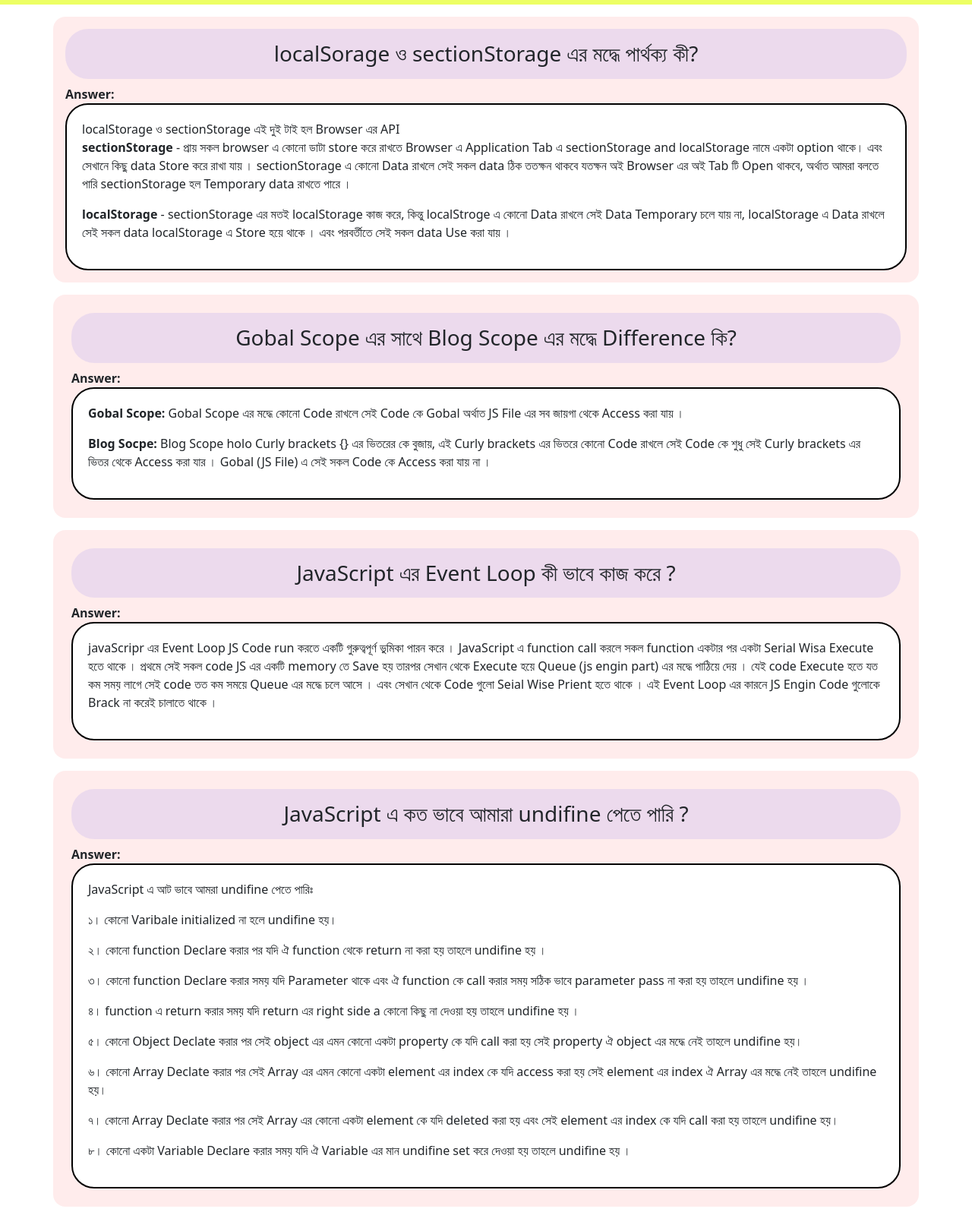
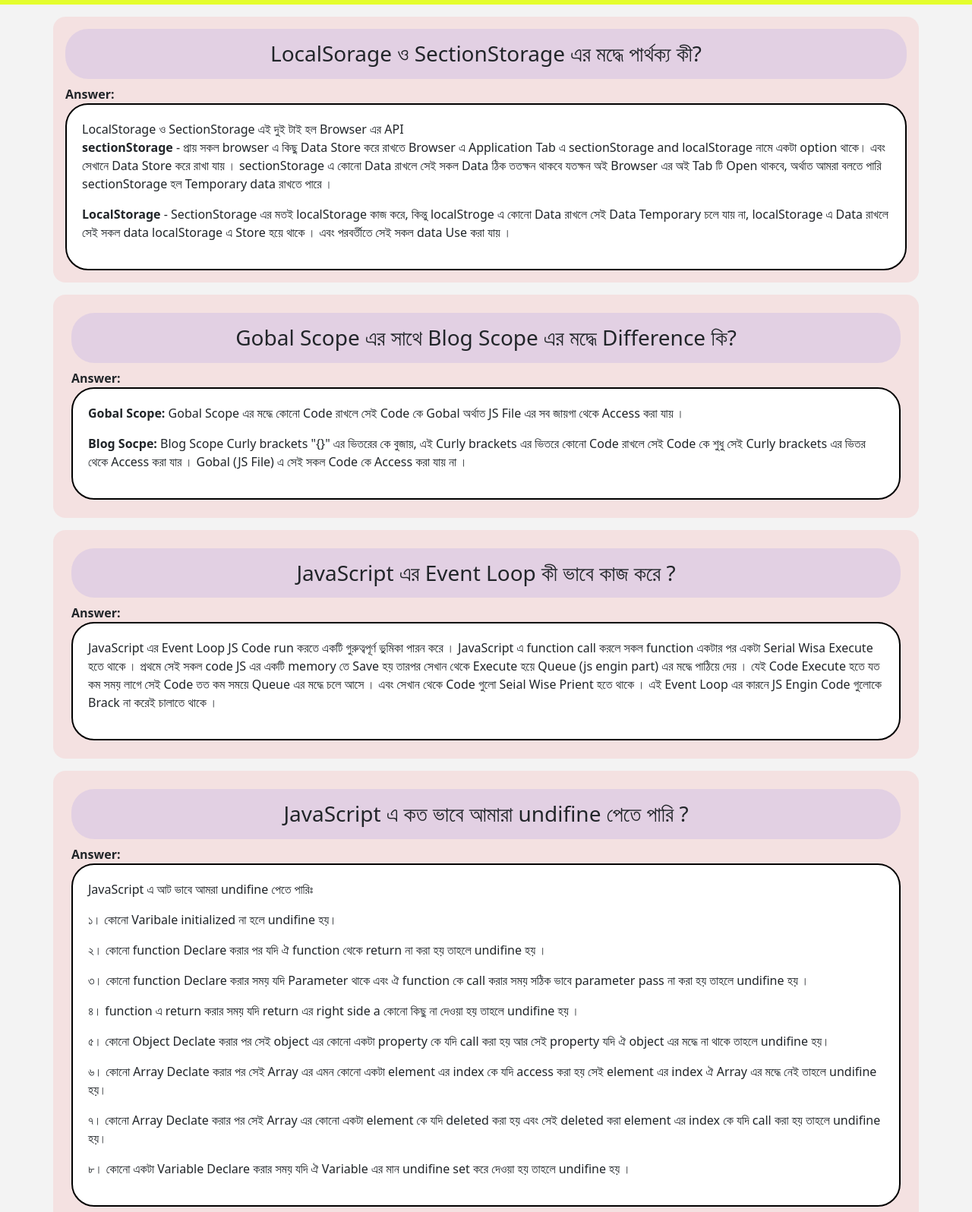
Before and after one commit to shohagroy/b6-type-monster-debug-assignment-shohagroy, a plain HTML site: page blog.html in a window 1280 px wide. Shown: the part 80-1676 px from the top of the page at 76% size. Drawn offline with nearby package versions, Linux system fonts and the light colour scheme.

Commit message:
project complited

```diff
--- a/blog.css
+++ /dev/null
@@ -1,38 +0,0 @@
-
-a{
-    color: white;
-    text-decoration: none;
-}
-
-header{
-    background-color: rgba(225, 255, 0, 0.607);
-}
-
-.blog-container{
-    background-color: rgba(255, 0, 0, 0.074);
-}
-
-
-.blog-container h3{
-    background-color: rgba(0, 0, 255, 0.073);
-    border-radius: 30px;
-    text-align: center;
-}
-
-.text-container{
-    background-color: white;
-    padding: 20px;
-    border-radius: 30px;
-    border: 2px solid black;
-    text-justify: inter-word;
-}
-
-
-footer{
-    font-size: 20px;
-}
-
-
-footer i{
-    color: white;
-}
--- a/blog.html
+++ b/blog.html
@@ -5,6 +5,7 @@
     <meta http-equiv="X-UA-Compatible" content="IE=edge" />
     <meta name="viewport" content="width=device-width, initial-scale=1.0" />
     <title>JavaScript Common Four Question and Answer</title>
+
     <!-- bootstrap css added link  -->
     <link
       href="https://cdn.jsdelivr.net/npm/bootstrap@5.2.0/dist/css/bootstrap.min.css"
@@ -19,39 +20,70 @@
       crossorigin="anonymous"
     ></script>
 
-    <!-- custome css link added link  -->
-    <link rel="stylesheet" href="blog.css" />
+    <style>
+      body {
+        background-color: rgba(211, 211, 211, 0.267);
+      }
+
+      header {
+        background-color: rgba(225, 255, 0, 0.815);
+      }
+
+      .blog-container {
+        background-color: rgba(255, 0, 0, 0.074);
+      }
+
+      .blog-container h3 {
+        background-color: rgba(0, 0, 255, 0.073);
+        border-radius: 30px;
+        text-align: center;
+      }
+
+      .text-container {
+        background-color: white;
+        padding: 20px;
+        border-radius: 30px;
+        border: 2px solid black;
+        text-justify: inter-word;
+      }
+
+      footer {
+        font-size: 20px;
+      }
+
+      footer i {
+        color: white;
+      }
+    </style>
   </head>
   <body>
-    <header class="text-center col-12 col-sm-12, col-md-12, col-xl-12 p-3 my-2">
+    <header class="text-center col-12 p-3 my-2">
       <h2>JavaScript Common Four Interview Question and Answer</h2>
     </header>
     <!-- main container  -->
     <main id="blog-main-container">
       <div class="container">
         <div class="row">
-          <div
-            class="col-12 col-sm-12, col-md-12, col-xl-12 p-3 my-2 rounded rounded-4 blog-container"
-          >
+          <div class="col-12 p-3 my-2 rounded rounded-4 blog-container">
             <h3 class="p-3">
-              localSorage ও sectionStorage এর মদ্ধে পার্থক্য কী?
+              LocalSorage ও SectionStorage এর মদ্ধে পার্থক্য কী?
             </h3>
 
             <strong>Answer:</strong>
             <div class="text-container">
               <p>
-                localStorage ও sectionStorage এই দুই টাই হল Browser এর API
+                LocalStorage ও SectionStorage এই দুই টাই হল Browser এর API
                 <br />
-                <strong>sectionStorage</strong> - প্রায় সকল browser এ কোনো ডাটা
-                store করে রাখতে Browser এ Application Tab এ sectionStorage and
-                localStorage নামে একটা option থাকে। এবং সেখানে কিছু data Store
-                করে রাখা যায় । sectionStorage এ কোনো Data রাখলে সেই সকল data ঠিক
+                <strong>sectionStorage</strong> - প্রায় সকল browser এ কিছু Data
+                Store করে রাখতে Browser এ Application Tab এ sectionStorage and
+                localStorage নামে একটা option থাকে। এবং সেখানে Data Store করে
+                রাখা যায় । sectionStorage এ কোনো Data রাখলে সেই সকল Data ঠিক
                 ততক্ষন থাকবে যতক্ষন অই Browser এর অই Tab টি Open থাকবে, অর্থাত
                 আমরা বলতে পারি sectionStorage হল Temporary data রাখতে পারে ।
               </p>
 
               <p>
-                <strong>localStorage</strong> - sectionStorage এর মতই
+                <strong>LocalStorage</strong> - SectionStorage এর মতই
                 localStorage কাজ করে, কিন্তু localStroge এ কোনো Data রাখলে সেই
                 Data Temporary চলে যায় না, localStorage এ Data রাখলে সেই সকল
                 data localStorage এ Store হয়ে থাকে । এবং পরবর্তীতে সেই সকল data
@@ -60,9 +92,7 @@
             </div>
           </div>
 
-          <div
-            class="col-12 col-sm-12, col-md-12, col-xl-12 blog-container p-4 rounded rounded-4 my-2"
-          >
+          <div class="col-12 blog-container p-4 rounded rounded-4 my-2">
             <h3 class="p-3">
               Gobal Scope এর সাথে Blog Scope এর মদ্ধে Difference কি?
             </h3>
@@ -75,36 +105,32 @@
               </p>
 
               <p>
-                <strong>Blog Socpe:</strong> Blog Scope holo Curly brackets {}
-                এর ভিতরের কে বুজায়, এই Curly brackets এর ভিতরে কোনো Code রাখলে
-                সেই Code কে শুধু সেই Curly brackets এর ভিতর থেকে Access করা যার
-                । Gobal (JS File) এ সেই সকল Code কে Access করা যায় না ।
+                <strong>Blog Socpe:</strong> Blog Scope Curly brackets "{}" এর
+                ভিতরের কে বুজায়, এই Curly brackets এর ভিতরে কোনো Code রাখলে সেই
+                Code কে শুধু সেই Curly brackets এর ভিতর থেকে Access করা যার ।
+                Gobal (JS File) এ সেই সকল Code কে Access করা যায় না ।
               </p>
             </div>
           </div>
 
-          <div
-            class="col-12 col-sm-12, col-md-12, col-xl-12 blog-container p-4 rounded rounded-4 my-2"
-          >
+          <div class="col-12 blog-container p-4 rounded rounded-4 my-2">
             <h3 class="p-3">JavaScript এর Event Loop কী ভাবে কাজ করে ?</h3>
             <strong>Answer:</strong>
             <div class="text-container">
               <p>
-                javaScripr এর Event Loop JS Code run করতে একটি গুরুত্বপূর্ণ
+                JavaScript এর Event Loop JS Code run করতে একটি গুরুত্বপূর্ণ
                 ভুমিকা পারন করে । JavaScript এ function call করলে সকল function
                 একটার পর একটা Serial Wisa Execute হতে থাকে । প্রথমে সেই সকল code
                 JS এর একটি memory তে Save হয় তারপর সেখান থেকে Execute হয়ে Queue
-                (js engin part) এর মদ্ধে পাঠিয়ে দেয় । যেই code Execute হতে যত কম
-                সময় লাগে সেই code তত কম সময়ে Queue এর মদ্ধে চলে আসে । এবং সেখান
+                (js engin part) এর মদ্ধে পাঠিয়ে দেয় । যেই Code Execute হতে যত কম
+                সময় লাগে সেই Code তত কম সময়ে Queue এর মদ্ধে চলে আসে । এবং সেখান
                 থেকে Code গুলো Seial Wise Prient হতে থাকে । এই Event Loop এর
                 কারনে JS Engin Code গুলোকে Brack না করেই চালাতে থাকে ।
               </p>
             </div>
           </div>
 
-          <div
-            class="col-12 col-sm-12, col-md-12, col-xl-12 blog-container p-4 rounded rounded-4 my-2 mb-5"
-          >
+          <div class="col-12 blog-container p-4 rounded rounded-4 my-2 mb-5">
             <h3 class="p-3">JavaScript এ কত ভাবে আমারা undifine পেতে পারি ?</h3>
 
             <strong>Answer:</strong>
@@ -126,8 +152,8 @@
               </p>
 
               <p>
-                ৫। কোনো Object Declate করার পর সেই object এর এমন কোনো একটা
-                property কে যদি call করা হয় সেই property ঐ object এর মদ্ধে নেই
+                ৫। কোনো Object Declate করার পর সেই object এর কোনো একটা property
+                কে যদি call করা হয় আর সেই property যদি ঐ object এর মদ্ধে না থাকে
                 তাহলে undifine হয়।
               </p>
               <p>
@@ -137,8 +163,8 @@
               </p>
               <p>
                 ৭। কোনো Array Declate করার পর সেই Array এর কোনো একটা element কে
-                যদি deleted করা হয় এবং সেই element এর index কে যদি call করা হয়
-                তাহলে undifine হয়।
+                যদি deleted করা হয় এবং সেই deleted করা element এর index কে যদি
+                call করা হয় তাহলে undifine হয়।
               </p>
               <p>
                 ৮। কোনো একটা Variable Declare করার সময় যদি ঐ Variable এর মান
```
Also changed, not shown: index.html (+1 -1 lines).
